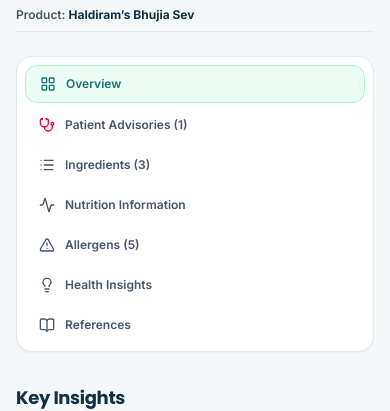
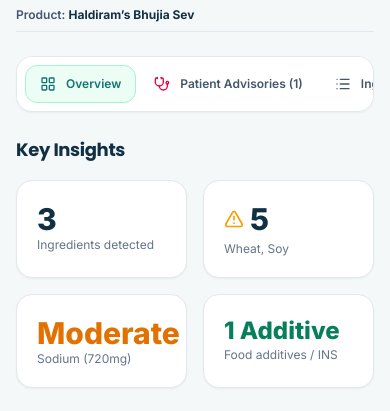
Before and after one commit to sheshgupta06/Nirikshan_AI, a React (Vite) app in the folder frontend/: page /scan/demo-haldiram-bhujia/health in a window 390 px wide. Shown: the part 192-603 px from the top of the page. Built offline with nearby package versions, Linux system fonts and the light colour scheme; no server answers.

Commit message:
fix(ui): prevent sidebar from covering content on scroll and filter non-ingredient text

```diff
--- a/frontend/src/pages/HealthReport.tsx
+++ b/frontend/src/pages/HealthReport.tsx
@@ -18,10 +18,11 @@
 
 // Non-ingredient instruction/packaging lines to filter out
 const NON_INGREDIENT_REGEX =
-  /\b(W\.?H\.?O|RECOMMENDED\s*FORMULA|formula\s*allows|absorption\s*of\s*Fluids|replacing|severe\s*diarrh|STORE\s*IN|KEEP\s*PROTECTED|KEEP\s*OUT|DRY\s*PLACE|Each\s*sachet|powder\s*in|DOSAGE|DIRECTIONS?|until\s*diarrhoea|PANEL\s*\d|WhatsApp\s*Image|MFG\s*DATE|BATCH\s*NO|EXPIRY|NET\s*QUANTITY|MRP\s*Rs|CONSUMER\s*CARE|STORAGE:|FSSAI\s*Lic|ALLERGEN\s*ADVICE|GREEN\s*VEG\s*EMBLEM|FiecTROLYTE|ELECTROLYTE|TION\s*:\s*OAS|Exciplents)\b/i
+  /\b(W\.?H\.?O|RECOMMENDED\s*FORMULA|formula\s*allows|absorption|Fluids|replacing|severe\s*diarrh|STORE\s*IN|KEEP\s*PROTECTED|KEEP\s*OUT|DRY\s*PLACE|Each\s*sachet|powder\s*in|DOSAGE|DIRECTIONS?|until\s*diarrhoea|PANEL\s*\d|WhatsApp\s*Image|MFG\s*DATE|BATCH\s*NO|EXPIRY|NET\s*QUANTITY|MRP\s*Rs|CONSUMER\s*CARE|STORAGE:|FSSAI\s*Lic|ALLERGEN\s*ADVICE|GREEN\s*VEG\s*EMBLEM|FiecTROLYTE|ELECTROLYTE|TION\s*:\s*OAS|Exciplents|Electrolytes\s*lost|Water\s*&\s*Electrolytes)\b/i
 
 function cleanIngredientName(raw: string): string {
   let s = raw.trim()
+  s = s.replace(/^(the|and|or)\s+/i, '')
   s = s.replace(/^[0-9]+(?:\.[0-9]+)?\s*(?:g|mg|kg|ml|l|gm)\s*(?:of\s*)?/i, '')
   s = s.replace(/\b(?:Each\s*sachet\s*of|powder\s*in\s*one\s*sachet|contains?)\b/gi, '')
   s = s.replace(/^[0-9]+(?:\.[0-9]+)?\s*/, '')
@@ -527,97 +528,97 @@
       </div>
 
       {/* Main Layout: Left Sidebar + Right Content Area matching Screen 7 */}
-      <div className="grid grid-cols-1 lg:grid-cols-12 gap-8 items-start">
+      <div className="grid grid-cols-1 lg:grid-cols-12 gap-6 lg:gap-8 items-start">
         {/* Left Sidebar Navigation */}
-        <div className="lg:col-span-3 bg-white rounded-2xl border border-slate-200 p-2 space-y-1 shadow-xs sticky top-24">
+        <div className="lg:col-span-3 bg-white rounded-2xl border border-slate-200 p-2 shadow-xs static lg:sticky lg:top-24 z-10 flex lg:flex-col overflow-x-auto lg:overflow-visible gap-1 scrollbar-none">
           <button
             type="button"
             onClick={() => setActiveSection('overview')}
-            className={`w-full px-3.5 py-2.5 rounded-xl text-xs sm:text-sm font-semibold flex items-center gap-2.5 text-left transition-colors ${
+            className={`px-3.5 py-2.5 rounded-xl text-xs sm:text-sm font-semibold flex items-center gap-2.5 text-left whitespace-nowrap shrink-0 lg:shrink lg:w-full transition-colors ${
               activeSection === 'overview'
                 ? 'bg-emerald-50 text-[#0F766E] border border-emerald-200'
                 : 'text-slate-600 hover:bg-slate-50 hover:text-slate-900'
             }`}
           >
-            <LayoutGrid className="w-4 h-4" />
+            <LayoutGrid className="w-4 h-4 shrink-0" />
             <span>Overview</span>
           </button>
 
           <button
             type="button"
             onClick={() => setActiveSection('patients')}
-            className={`w-full px-3.5 py-2.5 rounded-xl text-xs sm:text-sm font-semibold flex items-center gap-2.5 text-left transition-colors ${
+            className={`px-3.5 py-2.5 rounded-xl text-xs sm:text-sm font-semibold flex items-center gap-2.5 text-left whitespace-nowrap shrink-0 lg:shrink lg:w-full transition-colors ${
               activeSection === 'patients'
                 ? 'bg-emerald-50 text-[#0F766E] border border-emerald-200'
                 : 'text-slate-600 hover:bg-slate-50 hover:text-slate-900'
             }`}
           >
-            <Stethoscope className="w-4 h-4 text-rose-600" />
+            <Stethoscope className="w-4 h-4 text-rose-600 shrink-0" />
             <span>Patient Advisories ({patientAdvisories.length})</span>
           </button>
 
           <button
             type="button"
             onClick={() => setActiveSection('ingredients')}
-            className={`w-full px-3.5 py-2.5 rounded-xl text-xs sm:text-sm font-semibold flex items-center gap-2.5 text-left transition-colors ${
+            className={`px-3.5 py-2.5 rounded-xl text-xs sm:text-sm font-semibold flex items-center gap-2.5 text-left whitespace-nowrap shrink-0 lg:shrink lg:w-full transition-colors ${
               activeSection === 'ingredients'
                 ? 'bg-emerald-50 text-[#0F766E] border border-emerald-200'
                 : 'text-slate-600 hover:bg-slate-50 hover:text-slate-900'
             }`}
           >
-            <List className="w-4 h-4" />
+            <List className="w-4 h-4 shrink-0" />
             <span>Ingredients ({totalIngredients})</span>
           </button>
 
           <button
             type="button"
             onClick={() => setActiveSection('nutrition')}
-            className={`w-full px-3.5 py-2.5 rounded-xl text-xs sm:text-sm font-semibold flex items-center gap-2.5 text-left transition-colors ${
+            className={`px-3.5 py-2.5 rounded-xl text-xs sm:text-sm font-semibold flex items-center gap-2.5 text-left whitespace-nowrap shrink-0 lg:shrink lg:w-full transition-colors ${
               activeSection === 'nutrition'
                 ? 'bg-emerald-50 text-[#0F766E] border border-emerald-200'
                 : 'text-slate-600 hover:bg-slate-50 hover:text-slate-900'
             }`}
           >
-            <Activity className="w-4 h-4" />
+            <Activity className="w-4 h-4 shrink-0" />
             <span>Nutrition Information</span>
           </button>
 
           <button
             type="button"
             onClick={() => setActiveSection('allergens')}
-            className={`w-full px-3.5 py-2.5 rounded-xl text-xs sm:text-sm font-semibold flex items-center gap-2.5 text-left transition-colors ${
+            className={`px-3.5 py-2.5 rounded-xl text-xs sm:text-sm font-semibold flex items-center gap-2.5 text-left whitespace-nowrap shrink-0 lg:shrink lg:w-full transition-colors ${
               activeSection === 'allergens'
                 ? 'bg-emerald-50 text-[#0F766E] border border-emerald-200'
                 : 'text-slate-600 hover:bg-slate-50 hover:text-slate-900'
             }`}
           >
-            <AlertTriangle className="w-4 h-4" />
+            <AlertTriangle className="w-4 h-4 shrink-0" />
             <span>Allergens ({allAllergens.length})</span>
           </button>
 
           <button
             type="button"
             onClick={() => setActiveSection('insights')}
-            className={`w-full px-3.5 py-2.5 rounded-xl text-xs sm:text-sm font-semibold flex items-center gap-2.5 text-left transition-colors ${
+            className={`px-3.5 py-2.5 rounded-xl text-xs sm:text-sm font-semibold flex items-center gap-2.5 text-left whitespace-nowrap shrink-0 lg:shrink lg:w-full transition-colors ${
               activeSection === 'insights'
                 ? 'bg-emerald-50 text-[#0F766E] border border-emerald-200'
                 : 'text-slate-600 hover:bg-slate-50 hover:text-slate-900'
             }`}
           >
-            <Lightbulb className="w-4 h-4" />
+            <Lightbulb className="w-4 h-4 shrink-0" />
             <span>Health Insights</span>
           </button>
 
           <button
             type="button"
             onClick={() => setActiveSection('references')}
-            className={`w-full px-3.5 py-2.5 rounded-xl text-xs sm:text-sm font-semibold flex items-center gap-2.5 text-left transition-colors ${
+            className={`px-3.5 py-2.5 rounded-xl text-xs sm:text-sm font-semibold flex items-center gap-2.5 text-left whitespace-nowrap shrink-0 lg:shrink lg:w-full transition-colors ${
               activeSection === 'references'
                 ? 'bg-emerald-50 text-[#0F766E] border border-emerald-200'
                 : 'text-slate-600 hover:bg-slate-50 hover:text-slate-900'
             }`}
           >
-            <BookOpen className="w-4 h-4" />
+            <BookOpen className="w-4 h-4 shrink-0" />
             <span>References</span>
           </button>
         </div>
```
Also changed, not shown: 1 other file (tests, documents, lock files or other folders).
